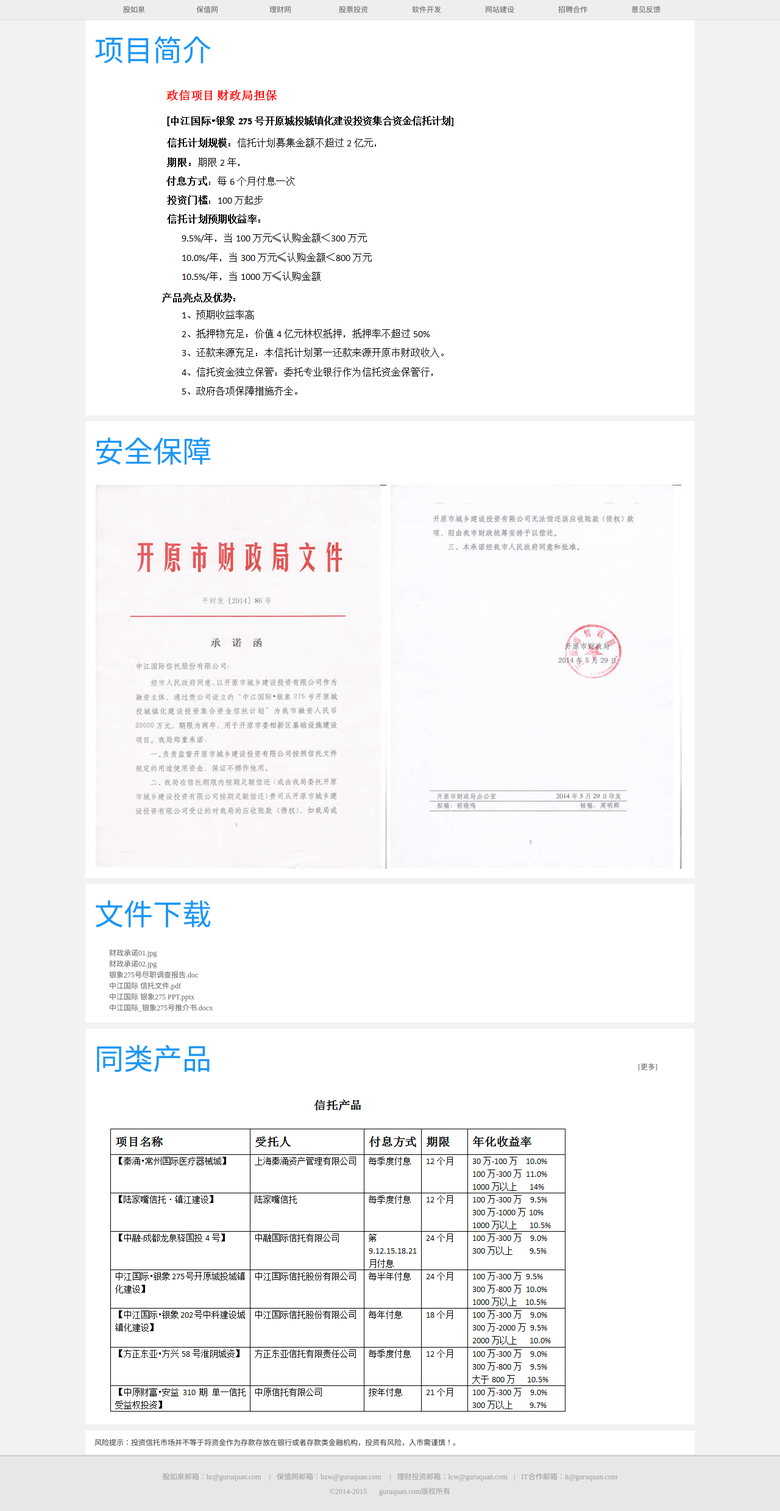
After one commit to 20140420/hzgrq, a PHP site: page /lcw/zjgjyx.html in a window 1280 px wide. The commit adds this page. Shown: the whole page at 61% size. Run offline with PHP 8.4, Linux system fonts and the light colour scheme.

Commit message:
理财网信托9.5%~10.5%年化收益
理财网信托9.5%~10.5%年化收益

```diff
--- a/bzw/css/_notes/dwsync.xml
+++ b/bzw/css/_notes/dwsync.xml
@@ -1,5 +1,5 @@
 <?xml version="1.0" encoding="utf-8" ?>
 <dwsync>
 <file name="bzw.css" server="C:/wamp/www/bzw/" local="130575769313636188" remote="130575769310000000" Dst="0" />
-<file name="bzw.css" server="C:/wamp/www/hzgrq/" local="130577731684954098" remote="130577731680000000" Dst="0" />
+<file name="bzw.css" server="C:/wamp/www/hzgrq/" local="130578395520618868" remote="130578395520000000" Dst="0" />
 </dwsync>
--- a/lcw/_notes/dwsync.xml
+++ b/lcw/_notes/dwsync.xml
@@ -1,4 +1,5 @@
 <?xml version="1.0" encoding="utf-8" ?>
 <dwsync>
-<file name="index.html" server="C:/wamp/www/hzgrq/" local="130578342706518074" remote="130578342700000000" Dst="0" />
+<file name="index.html" server="C:/wamp/www/hzgrq/" local="130578412135069160" remote="130578412130000000" Dst="0" />
+<file name="zjgjyx.html" server="C:/wamp/www/hzgrq/" local="130578411363185011" remote="130578411360000000" Dst="0" />
 </dwsync>
--- a/lcw/css/_notes/dwsync.xml
+++ b/lcw/css/_notes/dwsync.xml
@@ -1,4 +1,5 @@
 <?xml version="1.0" encoding="utf-8" ?>
 <dwsync>
 <file name="lcw.css" server="C:/wamp/www/hzgrq/" local="130577731686964213" remote="130577731680000000" Dst="0" />
+<file name="zjgjyx.css" server="C:/wamp/www/hzgrq/" local="130578405261946040" remote="130578405260000000" Dst="0" />
 </dwsync>
--- /dev/null
+++ b/lcw/css/zjgjyx.css
@@ -0,0 +1,63 @@
+@charset "utf-8";
+/* CSS Document */
+html, body{background: #f2f2f2;height:100%;width:100%;color: #333;}
+body,button,input,select,textarea{font:12px/1.5 \5b8b\4f53,tahoma,arial,sans-serif}
+/* container */
+.container {
+	height: auto;
+}
+.m_wraper_0{
+    background: #f2f2f2;
+    width: 100%;
+    overflow: hidden;
+    zoom: 1;
+	margin: opx auto;
+}
+.m_cont_0{
+    margin: 0 auto 10px;
+    width: 970px;
+    padding: 15px;
+    background: #fff;
+    overflow: hidden;
+    zoom: 1;
+}
+.m_title_0 h3{
+	color: #1b96f5;
+	margin-bottom: 17px;
+	font-family: \5FAE\8F6F\96C5\9ED1;
+	font-size: 48px;
+	font-weight: 400;
+}
+.m_cont_3{
+	width: 1000px;
+	background:#fff;
+	margin: 10px auto 0;
+}
+.m_cont_3 .tip{
+	padding: 10px 15px;
+	font-size: 12px;
+	line-height: 20px;
+}
+.images li{
+	float: left;
+	list-style-type: none;
+	margin: 0px 2px;
+}
+.images img{
+	height: 630px;
+	width: 480px;
+}
+.sub_box_cont p{
+	color: #555;
+	font-size: 12px;
+	font-family: "宋体";
+	text-indent: 2em
+}
+.m_title_0 em {
+	font-size: 12px;
+	color: #999;
+	margin-left: 700px;
+}
+.m_title_0 em a {
+	cursor: pointer;
+}
--- a/lcw/index.html
+++ b/lcw/index.html
@@ -42,7 +42,7 @@
                 <div class="syb_cont">
                 <p class="syb_rate">9.5%~10.5%</p>
                 <p class="syb_profit">一万元年收益：950~1050 元</p>
-                <p><a href="#" target="_blank">查看更多收益</a></p>
+                <p><a href="zjgjyx.html" target="_blank">查看更多详情</a></p>
                 </div>
                 <div class="syb_btn">
                     <a href="http://www.guruquan.com/login.html" class="btn_register fl" id="regIN" onclick="TA.log({id:'jiaohu_shouyibao_kt'});">免费开通</a>
--- /dev/null
+++ b/lcw/zjgjyx.html
@@ -0,0 +1,91 @@
+<!DOCTYPE html PUBLIC "-//W3C//DTD XHTML 1.0 Transitional//EN" "http://www.w3.org/TR/xhtml1/DTD/xhtml1-transitional.dtd">
+<html xmlns="http://www.w3.org/1999/xhtml">
+<head>
+<meta http-equiv="Content-Type" content="text/html; charset=utf-8" />
+<title>理财网_杭州股如泉科技有限公司旗下网站</title>
+<link href="http://www.guruquan.com/css/web.css" rel="stylesheet" type="text/css" />
+<link type="text/css" rel="stylesheet" href="css/zjgjyx.css">
+</head>
+<body>
+<div class="shortcut">
+	<div class="menu">
+        <ul>
+            <li><a href="http://www.guruquan.com" target="_blank">股如泉</a></li>
+            <li><a href="http://bzw.guruquan.com" target="_blank">保值网</a></li>
+            <li><a href="http://lcw.guruquan.com" target="_blank">理财网</a></li>
+            <li><a href="http://www.guruquan.com/stockInvest.html" target="_blank">股票投资</a></li>
+            <li><a href="http://www.guruquan.com/software.html" target="_blank">软件开发</a></li>
+            <li><a href="http://www.guruquan.com/website.html" target="_blank">网站建设</a></li>
+            <li><a href="http://www.guruquan.com/recruit.html" target="_blank">招聘合作</a></li>
+            <li><a href="http://www.guruquan.com/suggestion.html" target="_blank">意见反馈</a></li>
+        </ul>
+    </div>
+</div><!-- shortcut end -->
+<div class="container">
+    <!--<div class="banner">
+    </div> banner end -->
+    <!-- 以下封装  -->
+    <div class="m_wraper_0">
+    	<div class="m_cont_0">
+        	<div class="m_title_0">
+				<h3>
+					项目简介
+				</h3>
+			</div>
+            <div class="sub_box_cont">
+            	<img src="images/zjgjyx/introduction.png" style="display: block;">
+            </div>
+        </div>
+        <div class="m_cont_0">
+        	<div class="m_title_0">
+				<h3>
+					安全保障
+				</h3>
+			</div>
+            <div class="sub_box_cont">
+            	<ul class="images">
+                	<li><img src="images/zjgjyx/guarantee01.jpg"></li>
+                    <li><img src="images/zjgjyx/guarantee02.jpg" style="display: block;"></li>
+                </ul>
+            </div>
+        </div>
+        <div class="m_cont_0">
+        	<div class="m_title_0">
+				<h3>
+					文件下载
+				</h3>
+			</div>
+            <div class="sub_box_cont">
+            	<p><a href="http://www.guruquan.com/down/财政承诺01.jpg" target="_blank">财政承诺01.jpg</a></p>
+                <p><a href="http://www.guruquan.com/down/财政承诺02.jpg" target="_blank">财政承诺02.jpg</a></p>
+                <p><a href="http://www.guruquan.com/down/银象275号尽职调查报告.doc" target="_blank">银象275号尽职调查报告.doc</a></p>
+                <p><a href="http://www.guruquan.com/down/中江国际 信托文件.pdf" target="_blank">中江国际 信托文件.pdf</a></p>
+                <p><a href="http://www.guruquan.com/down/中江国际 银象275 PPT.pptx" target="_blank">中江国际 银象275 PPT.pptx</a></p>
+                <p><a href="http://www.guruquan.com/down/中江国际_银象275号推介书.docx" target="_blank">中江国际_银象275号推介书.docx</a></p>
+            </div>
+        </div>
+        <div class="m_cont_0">
+        	<div class="m_title_0">
+				<h3>
+					同类产品<em><a href="http://www.guruquan.com/suggestion.html" target="_blank">[更多]</a></em>
+				</h3>
+			</div>
+            <div class="sub_box_cont">
+            	<img src="images/zjgjyx/others.png" style="display: block;">
+            </div>
+        </div>
+        <div class="m_cont_3">
+            <p class="tip">
+                风险提示：投资信托市场并不等于将资金作为存款存放在银行或者存款类金融机构，投资有风险，入市需谨慎！。
+            </p>
+        </div>
+    </div>
+</div>
+<div class="footer">
+    <div class="footer_inner">
+        <p>股如泉邮箱：hr@guruquan.com <em>|</em>保值网邮箱：bzw@guruquan.com <em>|</em>理财投资邮箱：lcw@guruquan.com<em>|</em>IT合作邮箱：it@guruquan.com</p>
+        <p>©2014-2015<em></em>guruquan.com版权所有</p>
+    </div>
+</div>
+</body>
+</html>
```
Also changed, not shown: bzw/css/bzw.css (+9 -1 lines), down/_notes/dwsync.xml (added, +9 -0 lines), lcw/images/zjgjyx/_notes/dwsync.xml (added, +7 -0 lines), down/财政承诺01.jpg (added), down/财政承诺02.jpg (added), lcw/images/zjgjyx/guarantee01.jpg (added), lcw/images/zjgjyx/guarantee02.jpg (added), lcw/images/zjgjyx/introduction.png (added), lcw/images/zjgjyx/others.png (added), 4 other files.
